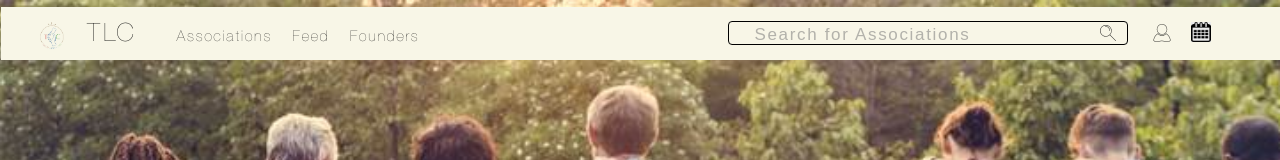
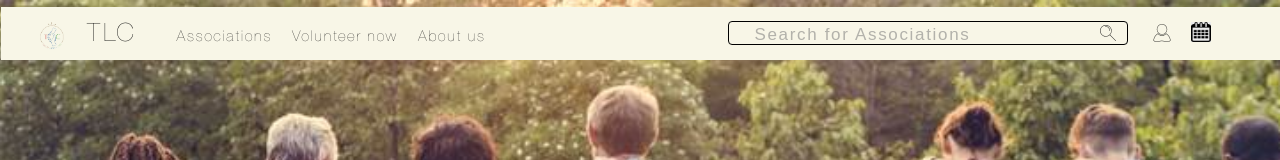
Before and after one commit to YardenNezah/TLC, a React (Create React App) app: page / in a window 1280 px wide. Shown: the top 160 px of the page. Built offline with nearby package versions, Linux system fonts and the light colour scheme; no server answers.

Commit message:
Volunteer Now btn and About Us btn

```diff
--- a/src/components/header/DesktopHeader.tsx
+++ b/src/components/header/DesktopHeader.tsx
@@ -17,8 +17,8 @@ const DesktopHeader = () => {
           TLC
         </Link>
         <NavLinkTemplate content={"Associations"} to={"/associations"} />
-        <NavLinkTemplate content={"Feed"} to={"/volunteering"} />
-        <NavLinkTemplate content={"Founders"} to={"/Founders"} />
+        <NavLinkTemplate content={"Volunteer now"} to={"/volunteering"} />
+        <NavLinkTemplate content={"About us"} to={"/Founders"} />
       </div>
 
       <div className="right-nav">
--- a/src/components/pages/homePage/FounderItem.tsx
+++ b/src/components/pages/homePage/FounderItem.tsx
@@ -1,5 +1,7 @@
 import "./HomePage.scss";
 import { Link } from "react-router-dom";
+import { Fragment } from "react";
+import Footer from "../../footer/Footer";
 
 const FounderItem = ({ founder }:any) => {
   return (
```
